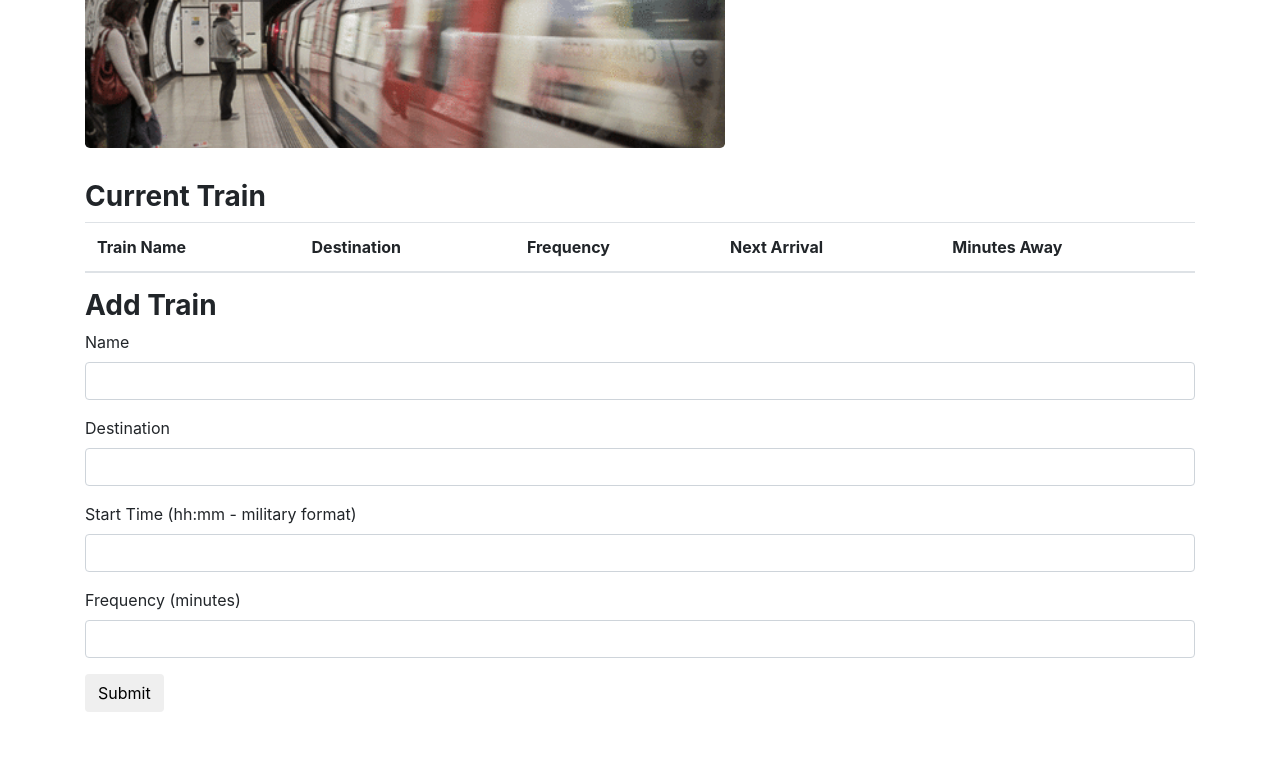
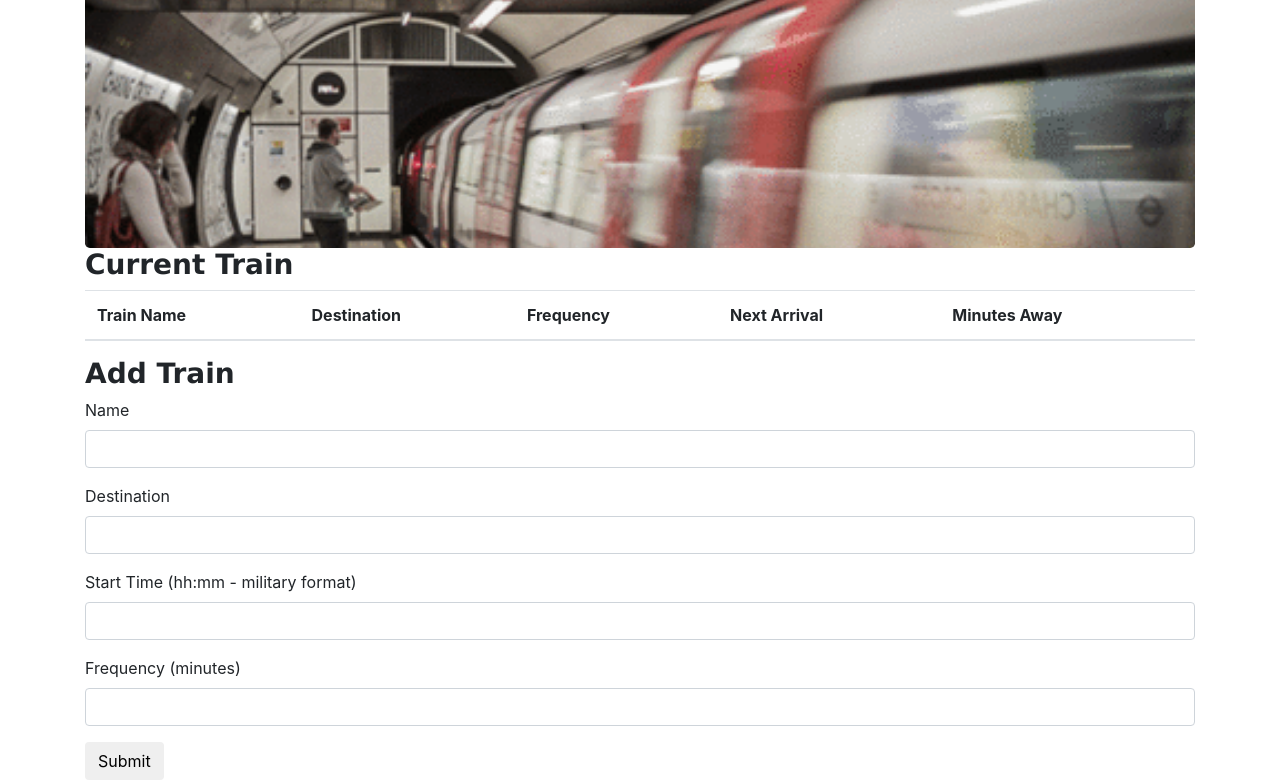
Before and after one commit to ksouders92/Firebase-Scheduler, a plain HTML site: page index.html in a window 1280 px wide. Shown: the part 152-932 px from the top of the page. Before the commit the page ends 864 px from the top, so only its background shows below. Drawn offline with nearby package versions, Linux system fonts and the light colour scheme; no server answers.

Commit message:
styling changes

```diff
--- a/Assets/CSS/style.css
+++ b/Assets/CSS/style.css
@@ -1,12 +1,16 @@
 .jumbotron {
-    padding-top: 40px;
-    float: center;
     text-align: center;
+    background-image: url("../Images/city_train.gif");
+    color: whitesmoke;
     background-color: #666;
     background-size: cover;
-    background-image: url("../Images/city_train.gif");
-    overflow: auto;
     background-repeat: no-repeat;
-    height: 300px;
-    width: 640px;
+    margin: 0px;
+    padding: 0px;
+    height: 400px;
 }
+
+h1, h3 {
+    outline-color: black;
+    font-family: 'Lucida Sans', 'Lucida Sans Regular', 'Lucida Grande', 'Lucida Sans Unicode', Geneva, Verdana, sans-serif;
+}
--- a/index.html
+++ b/index.html
@@ -23,9 +23,9 @@
     <body>
         <div class="container">
             <div class="jumbotron">
-                <h1 class="display-4">Train Schedule!</h1>
-                <h3 class="text-center">ALLLLL ABOARD</h3>
-            </div>
+                        <h1 class="display-4">Train Schedule!</h1>
+                        <h3 class="text-center">ALLLLL ABOARD...</h3>
+                    </div>
 
             <div class="row">
                 <div class="col-xs-12 col-sm-12 col-md-12 col-lg-12">
```
